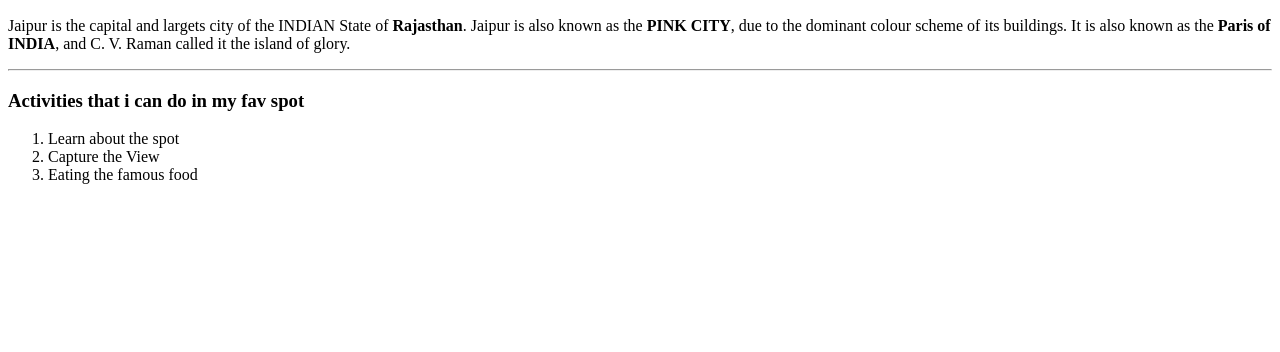
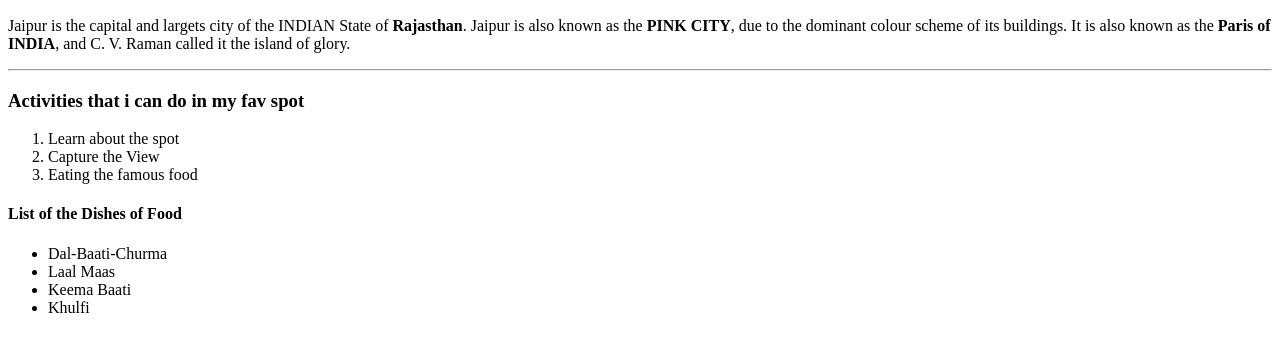
Before and after one commit to 44-563-WebApps-F23/44563-webapps-f23-assignment3-Sahithi-5690, a plain HTML site: page index.html in a window 1280 px wide. Shown: the part 110-462 px from the top of the page. Drawn offline with Linux system fonts and the light colour scheme.

Commit message:
Update index.html

```diff
--- a/index.html
+++ b/index.html
@@ -16,6 +16,12 @@
         <li>Capture the View</li>
         <li>Eating the famous food</li>
     </ol>
-
+    <h4>List of the Dishes of Food</h4>
+    <ul>
+        <li>Dal-Baati-Churma</li>
+        <li>Laal Maas</li>
+        <li>Keema Baati</li>
+        <li>Khulfi</li>
+    </ul>
 </body>
 </html>
```
